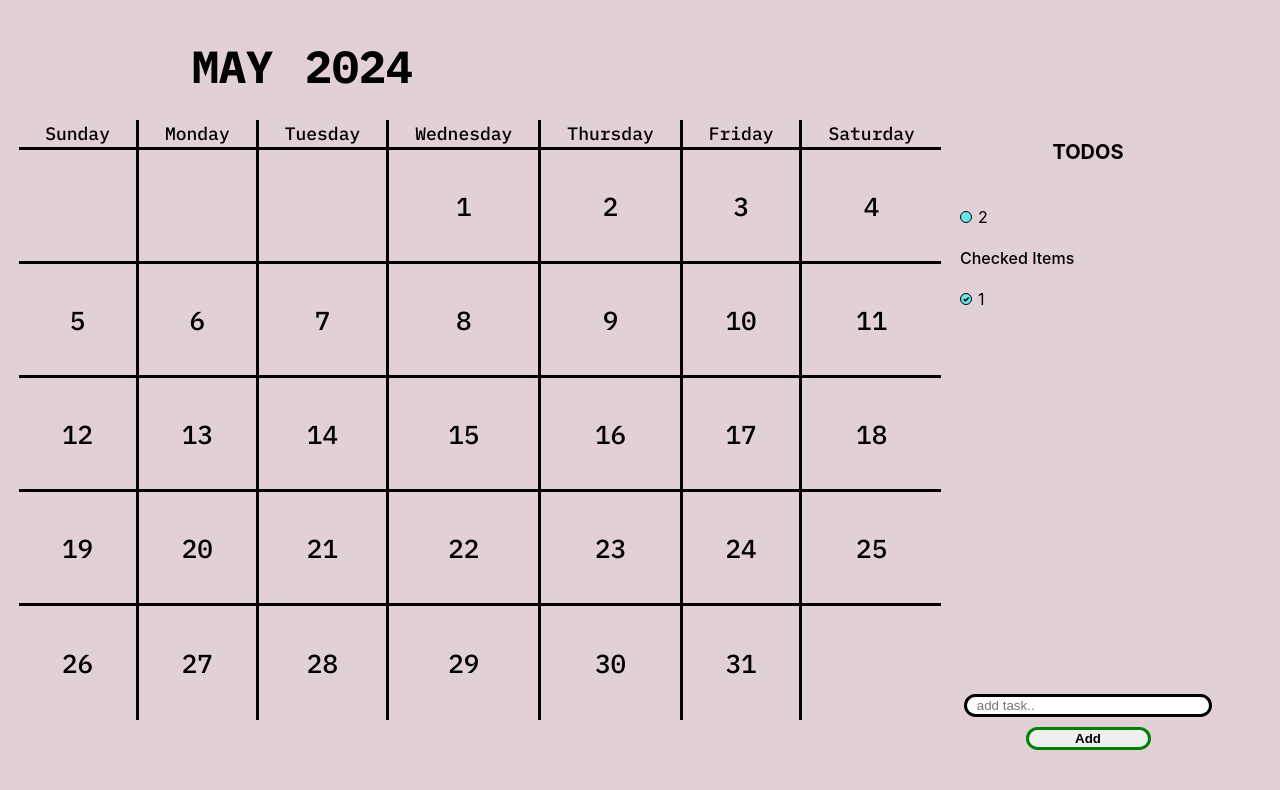
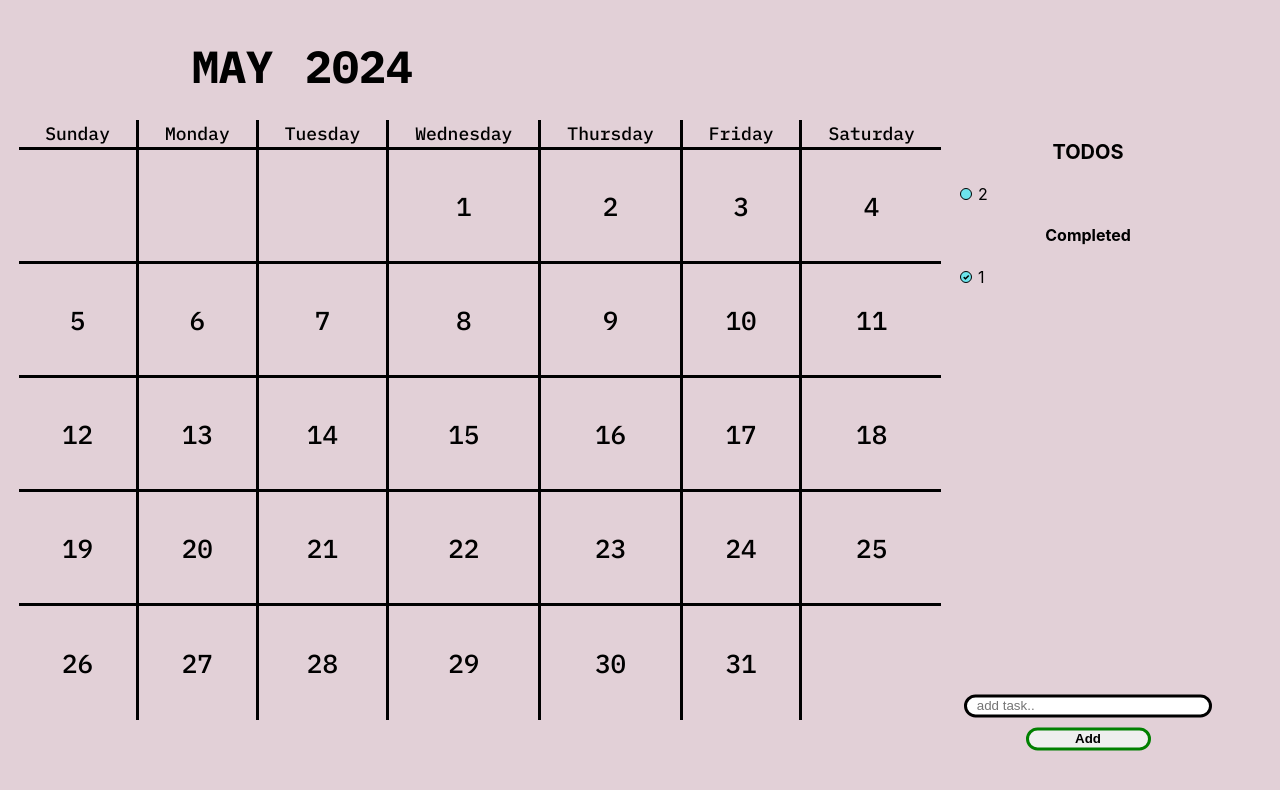
Before and after one commit to mjafarka/other_projects, a React (Create React App) app: page / in a window 1280 px wide. Shown: the top 790 px of the page. Built offline with nearby package versions, Linux system fonts and the light colour scheme.

Commit message:
todo w/o edit/delete

```diff
--- a/src/components/toDo/index.js
+++ b/src/components/toDo/index.js
@@ -32,11 +32,6 @@ function ToDo() {
         list={pending}
         handleCheckClick={handleCheckClick}
       />
-      <ToDoList
-        name={"Completed"}
-        list={pending}
-        handleCheckClick={handleCheckClick}
-      />
       <div className="appendInput">
       <div>
         <input
--- a/src/components/toDo/toDoHelper/ToDoList.js
+++ b/src/components/toDo/toDoHelper/ToDoList.js
@@ -1,35 +1,41 @@
-import React, { useState } from "react";
+import React, { useEffect, useState } from "react";
 import "../index.scss";
 import Element from "./htmlBlocks/Element";
 
+
 const ToDoList = ({ name, list, handleCheckClick }) => {
-  const completedItems = [];
-  const pendingItem = [];
   const [rightClicked, setRightClicked] = useState(-1);
+
+  const [elements, setElements] = useState([]);
 
   const handleRightClick = (id) => {
     setRightClicked(id);
   }
 
-  debugger
+  //from list we are getting the object {1:true}
 
-  for (let id in list) {
-    if (name === "Completed" && list[id]) {
-      completedItems.push(
-        <Element id={id} list={list} handleCheckClick={handleCheckClick} rightClicked={rightClicked} setRightClicked={(id) => handleRightClick(id)} />
-      );
-    } else if (name === "Pending" && !list[id]) {
-      pendingItem.push(
-        <Element id={id} list={list} handleCheckClick={handleCheckClick} rightClicked={rightClicked} setRightClicked={(id) => setRightClicked(id)}/>
-      );
+  useEffect(() => {
+    const tempElements = [];
+    for (let id in list) {
+      tempElements.push(<Element id={id}
+        list={list}
+        handleCheckClick={handleCheckClick}
+        rightClicked={rightClicked}
+        setRightClicked={(id) => handleRightClick(id)} />)
     }
-  }
-
+    setElements(tempElements);
+  }, [rightClicked, list]);
   return (
     <div>
-      <h4 className="checkedItem">{name === "Completed" ? "Checked Items" : ""}</h4>
+      {/* <h4 className="checkedItem">{name === "Completed" ? "Checked Items" : ""}</h4> */}
       <div className="todos">
-        {name === "Completed" ? completedItems : pendingItem}
+        {elements.filter(element => (!element.props.list[element.props.id])).map(pend => {
+          return pend;
+        })}
+        <h4>Completed</h4>
+        {elements.filter(element => (element.props.list[element.props.id])).map(pend => {
+          return pend;
+        })}
       </div>
     </div>
   );
--- a/src/components/toDo/toDoHelper/htmlBlocks/Element.js
+++ b/src/components/toDo/toDoHelper/htmlBlocks/Element.js
@@ -4,11 +4,13 @@ import "./Element.scss";
 
 function Element(props) {
   const { id, list, handleCheckClick, setRightClicked, rightClicked } = props;
+console.log("right clicked", rightClicked);
 
   const rightClickHandler = (e) => {
     e.preventDefault();
     setRightClicked(id);
   };
+
 
   return (
     <div>
@@ -24,7 +26,7 @@ function Element(props) {
         </div>
         <div style={{ display: id === rightClicked ? "inline-block" : "none" }}>
           <button>Edit</button>
-          <button>Update</button>
+          <button>Delete</button>
         </div>
       </label>
     </div>
```
Also changed, not shown: src/components/toDo/toDoHelper/rought.txt (added).
